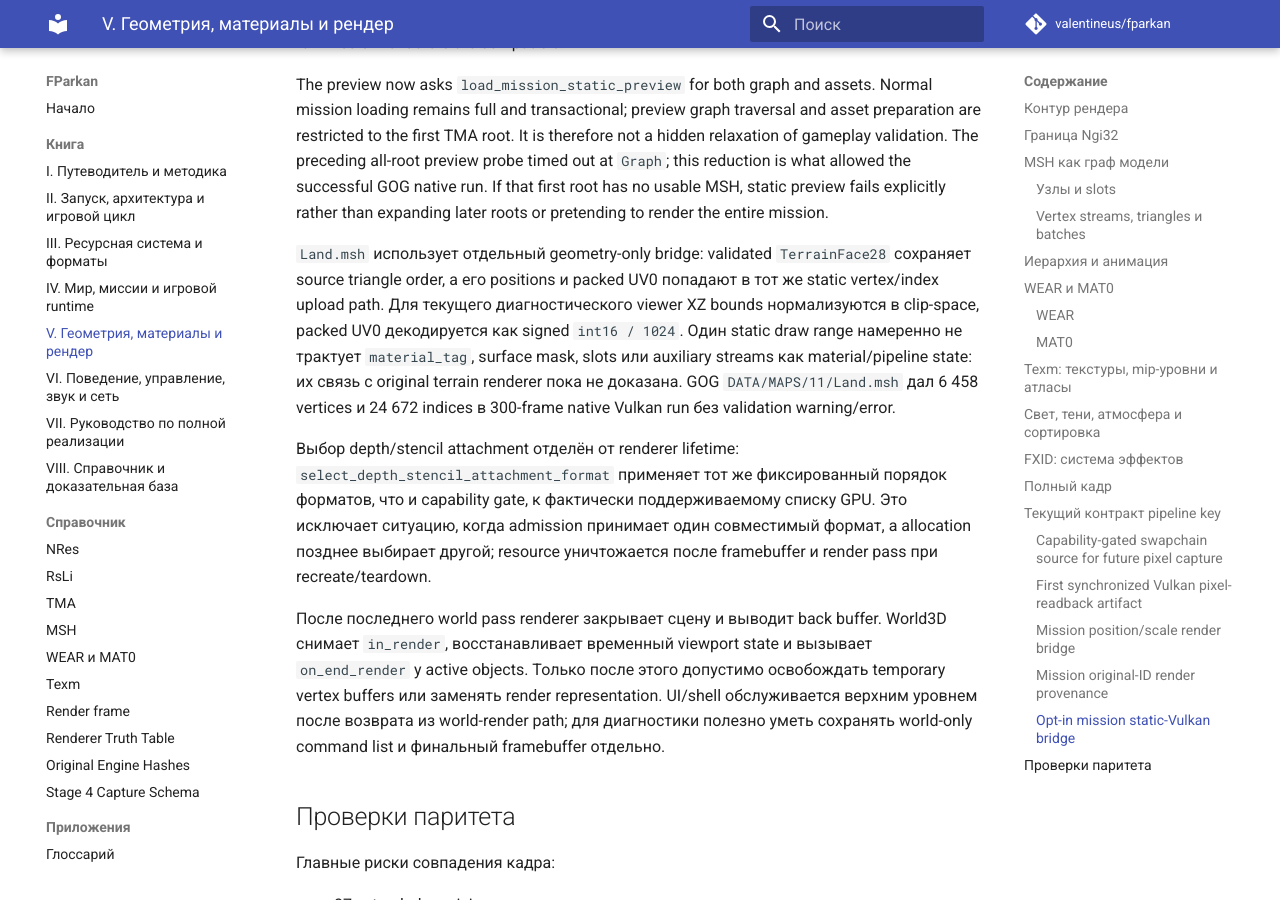
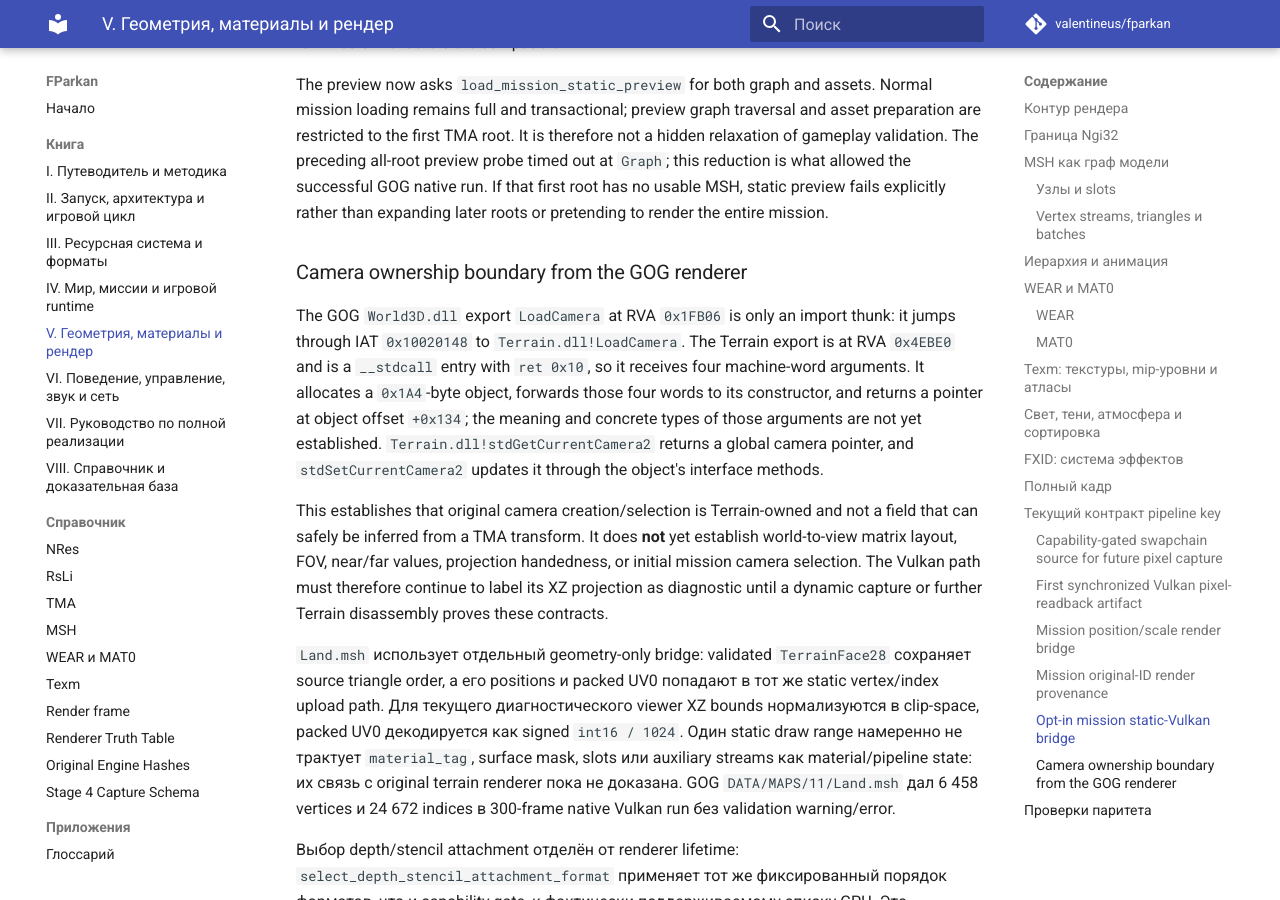
Before and after one commit to valentineus/fparkan, an MkDocs documentation site: the page built from docs/tomes/05-render.md, in a window 1280 px wide and 900 px high, scrolled down 20566 px. Built offline with MkDocs 1.6.1 and Material for MkDocs 9.7.7, drawn with Linux system fonts in a browser that asks for light colours; comment, search, counter and statistics services are not loaded.

Commit message:
docs(render): trace GOG camera ownership

```diff
--- a/docs/tomes/05-render.md
+++ b/docs/tomes/05-render.md
@@ -979,6 +979,24 @@ probe timed out at `Graph`; this reduction is what allowed the successful GOG
 native run. If that first root has no usable MSH, static preview fails explicitly
 rather than expanding later roots or pretending to render the entire mission.
 
+### Camera ownership boundary from the GOG renderer
+
+The GOG `World3D.dll` export `LoadCamera` at RVA `0x1FB06` is only an import
+thunk: it jumps through IAT `0x10020148` to `Terrain.dll!LoadCamera`. The
+Terrain export is at RVA `0x4EBE0` and is a `__stdcall` entry with `ret 0x10`,
+so it receives four machine-word arguments. It allocates a `0x1A4`-byte object,
+forwards those four words to its constructor, and returns a pointer at object
+offset `+0x134`; the meaning and concrete types of those arguments are not yet
+established. `Terrain.dll!stdGetCurrentCamera2` returns a global camera pointer,
+and `stdSetCurrentCamera2` updates it through the object's interface methods.
+
+This establishes that original camera creation/selection is Terrain-owned and
+not a field that can safely be inferred from a TMA transform. It does **not**
+yet establish world-to-view matrix layout, FOV, near/far values, projection
+handedness, or initial mission camera selection. The Vulkan path must therefore
+continue to label its XZ projection as diagnostic until a dynamic capture or
+further Terrain disassembly proves these contracts.
+
 `Land.msh` использует отдельный geometry-only bridge: validated `TerrainFace28`
 сохраняет source triangle order, а его positions и packed UV0 попадают в тот же
 static vertex/index upload path. Для текущего диагностического viewer XZ bounds
```
